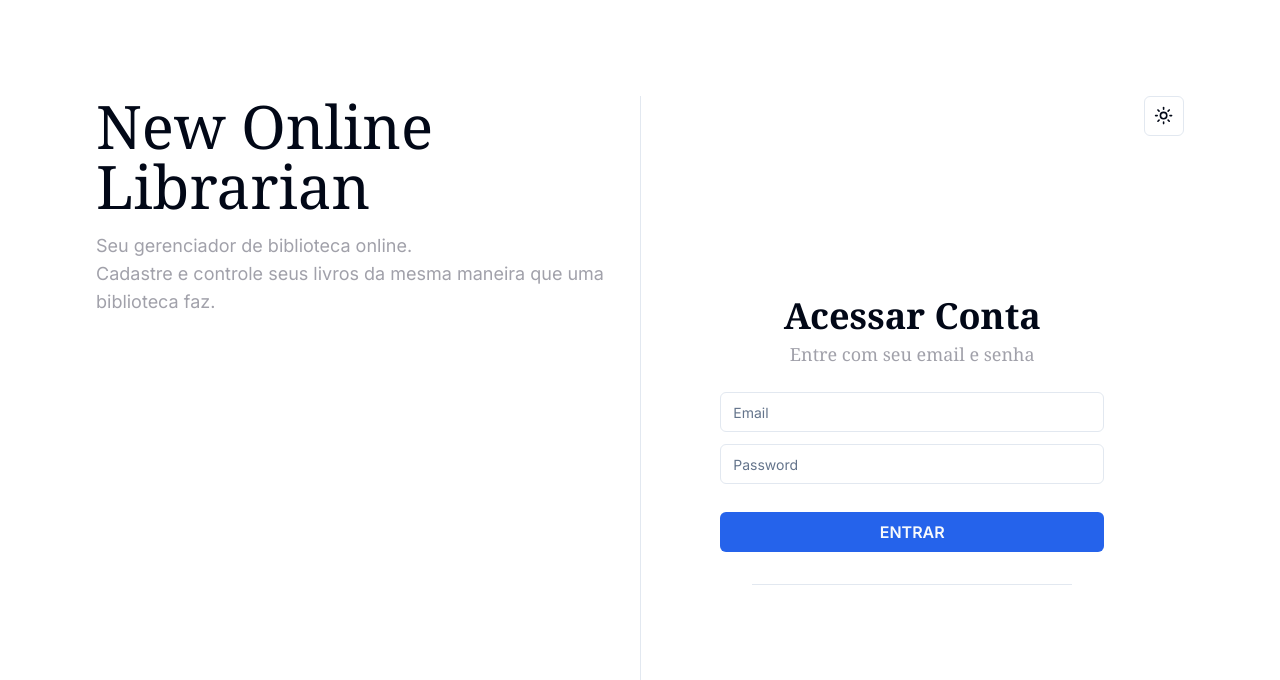
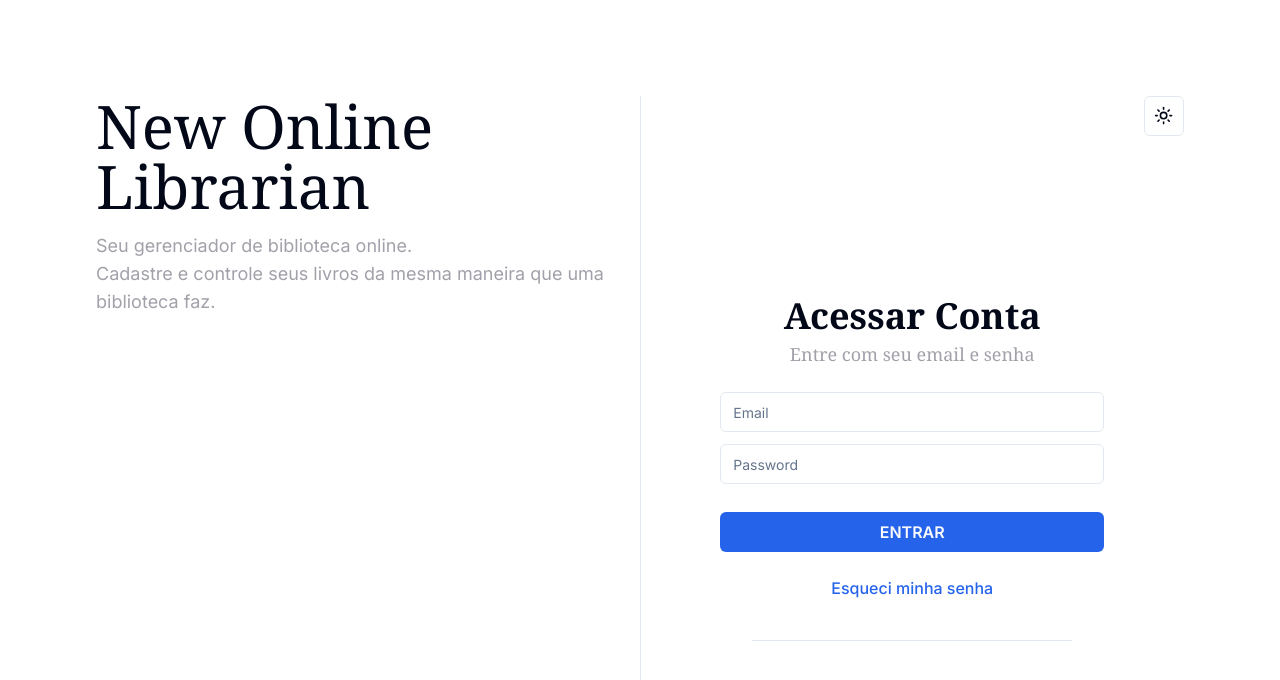
Before and after one commit to ArthurCruzDev/new-online-librarian-frontend, a Next.js app: page /login in a window 1280 px wide. Shown: the top 680 px of the page. Built offline with nearby package versions, Linux system fonts and the light colour scheme; no server answers.

Commit message:
FEAT[Login]: Refactors redirect and adds button to forgot password page

```diff
--- a/app/login/page.tsx
+++ b/app/login/page.tsx
@@ -9,10 +9,12 @@ import { Input } from "@/components/ui/input";
 import { Separator } from "@/components/ui/separator";
 import { Loader2 } from "lucide-react";
 import { Card, CardContent, CardHeader, CardTitle } from "@/components/ui/card";
-import { redirect } from "next/navigation";
+import { useRouter } from "next/navigation";
+import { isUserLoggedIn } from "@/lib/api_client";
 
 export default function Login() {
   const dispatch = useAppDispatch();
+  const router = useRouter();
   const loginStatus = useAppSelector((state) => state.login.status);
   const loginError = useAppSelector((state) => state.login.error);
   const loginErrorMsg = useAppSelector((state) => state.login.errorMsg);
@@ -34,8 +36,14 @@ export default function Login() {
   };
 
   useEffect(() => {
+    if (isUserLoggedIn()) {
+      router.push("/home");
+    }
+  }, []);
+
+  useEffect(() => {
     if (loginStatus === "success") {
-      redirect("/home");
+      router.push("/home");
     }
   }, [loginStatus]);
 
@@ -91,6 +99,16 @@ export default function Login() {
             )}
             ENTRAR
           </Button>
+          <Button
+            variant="link"
+            type="button"
+            className="w-96 text-base font-medium mt-4"
+            onClick={(_) => {
+              router.push("/forgot-password");
+            }}
+          >
+            Esqueci minha senha
+          </Button>
           <Separator className="my-8 w-80" />
           {loginError && loginErrorMsg && (
             <Card className="w-96 bg-red-700">
--- a/lib/api_client.ts
+++ b/lib/api_client.ts
@@ -32,3 +32,7 @@ export function setToken(token: string) {
 export function getToken(): string {
   return localStorage.getItem(TOKEN_NAME) ?? "";
 }
+
+export function isUserLoggedIn(): boolean {
+  return getToken() != "";
+}
```
